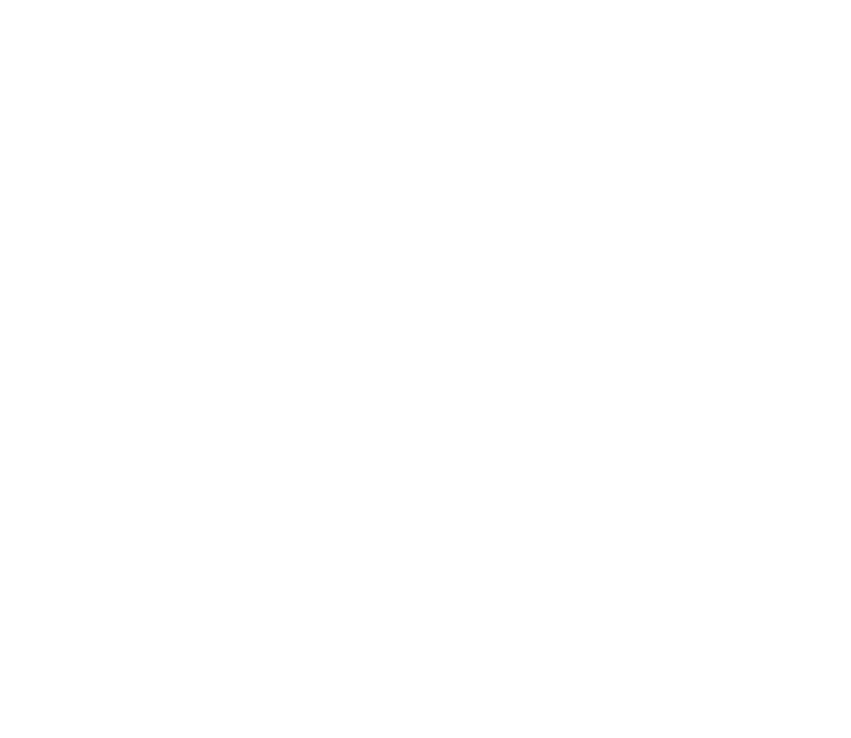
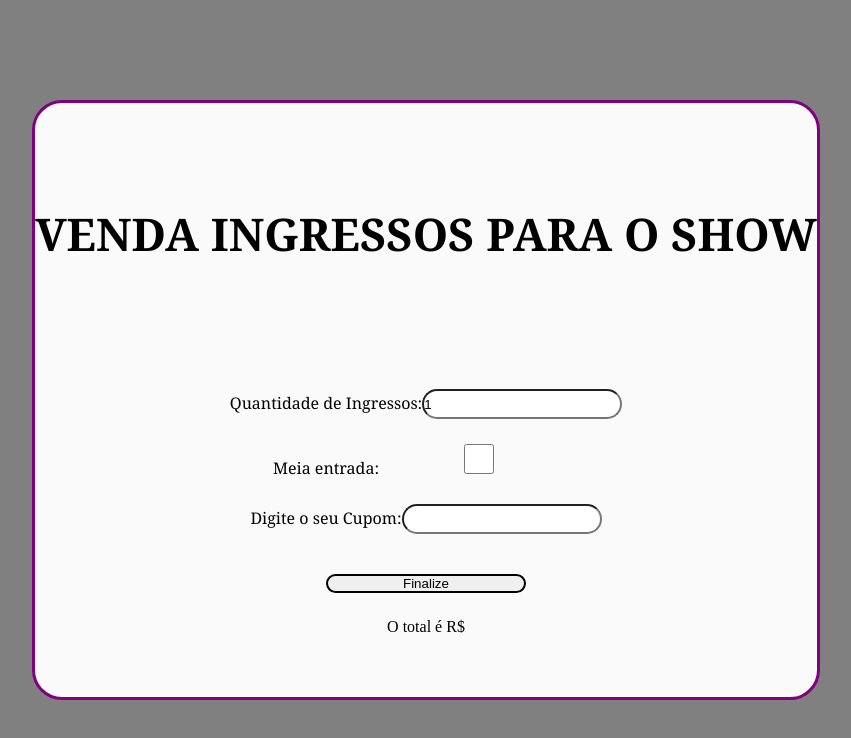
Before and after one commit to barrosdejesus789-gif/meu, a React (Create React App) app: page /estudar in a window 1280 px wide. Before the commit this address had no page. Shown: the top 738 px of the page, without its empty margins (214-1065 px from the left). Built offline with nearby package versions, Linux system fonts and the light colour scheme.

Commit message:
Ingresso

```diff
--- /dev/null
+++ b/src/pages/Estudar_prova/index.jsx
@@ -0,0 +1,75 @@
+import './index.scss'
+import { useState } from 'react'
+
+const ingresso = 250;
+
+export default function Estudar() {
+    const [qtd, setQtd] = useState(1);
+    const [meia, setMeia] = useState(false);
+    const [cupom, setCupom] = useState("");
+    const [total, setTotal] = useState('');
+
+    function PorraNaMinhaCara() {
+
+        let valor = qtd * ingresso;
+
+        if (meia) {
+            valor = valor / 2;
+        }
+        if (cupom === 'PorraNaMinhaCara10') {
+            valor = valor - (valor * 0.10);
+        }
+
+        setTotal(valor)
+    }
+
+
+return (
+
+    <div className='Parque'>
+
+
+
+        <div className='card'>
+            <h1>VENDA INGRESSOS PARA O SHOW</h1>
+
+
+
+            <div className='QTD'>
+
+                <label>Quantidade de Ingressos:</label>
+                <input type="Number" min="0" value={qtd} onChange={(e) => setQtd(e.target.value)} />
+            </div>
+
+
+
+
+
+            <div className='Meia'>
+                <label>Meia entrada:</label>
+                <input type="checkbox" value={meia} onClick={(e) => setMeia(e.target.checked)} />
+            </div>
+
+
+
+
+            <div className='Cupom'>
+                <label>Digite o seu Cupom:</label>
+                <input type="text" value={cupom} onChange={(e) => setCupom(e.target.value)} />
+            </div>
+
+
+            <div className='Comfirme'>
+                <label></label>
+                <button onClick={PorraNaMinhaCara} > Finalize</button>
+
+            </div>
+
+            <p className="total">O total é R$ {total}</p>
+        </div>
+    </div>
+
+
+
+);
+}
--- /dev/null
+++ b/src/pages/Estudar_prova/index.scss
@@ -0,0 +1,17 @@
+.Parque{
+    background-color: gray;
+    display: flex;
+    justify-content: center;
+    height: 900px;
+}
+.card{
+    display: flex;
+    background-color: rgb(250, 250, 250);
+    height: 600px;
+    margin-top: 100px;
+    align-items: center;
+    flex-direction: column;
+    gap: 25px;
+    border-radius: 30px;
+    border: 3px solid purple;
+}
--- a/src/router.jsx
+++ b/src/router.jsx
@@ -4,6 +4,7 @@
 import Contador from './pages/contador/index.jsx';
 import Loco from './pages/Loco/index.jsx'
 import Outro from './pages/outro/index.jsx'
+import Estudar from './pages/Estudar_prova/index.jsx';
 
 
 import { BrowserRouter, Routes, Route } from 'react-router-dom';
@@ -18,6 +19,7 @@
                     <Route path='/contador' element={<Contador/>}/>
                     <Route path='/loco' element={<Loco/>}/>
                     <Route path='/outro' element={<Outro/>}/>
+                    <Route path='/estudar' element={<Estudar/>}/>
                 </Routes>
             </BrowserRouter>
         </React.StrictMode>
```
